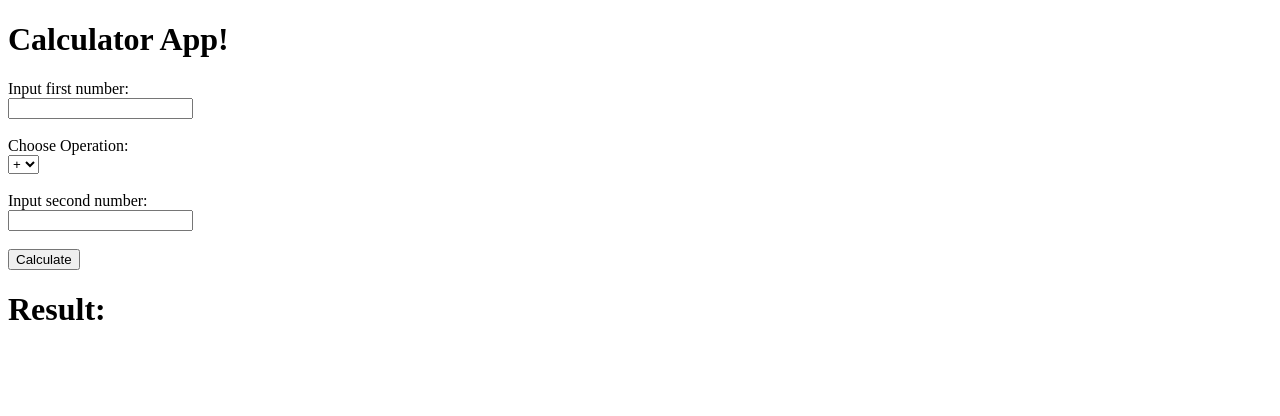
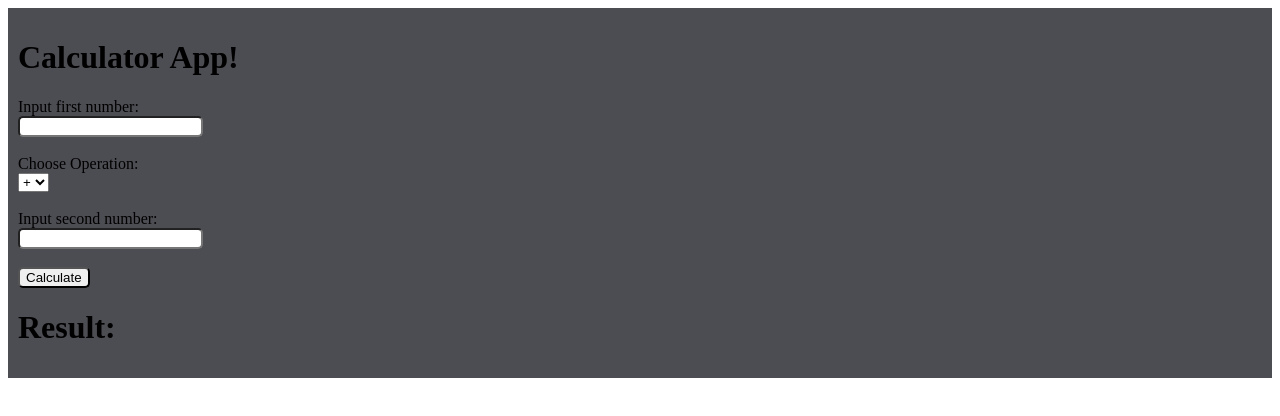
Before and after one commit to senaitesfazgi/react-redux-calculator, a React (Create React App) app: page / in a window 1280 px wide. Shown: the top 416 px of the page. Built offline with nearby package versions, Linux system fonts and the light colour scheme.

Commit message:
added some Css

```diff
--- /dev/null
+++ b/src/App.css
@@ -0,0 +1,8 @@
+
+form{
+    background-color: rgb(76, 76, 83);
+    padding: 10px;
+}
+form input{
+    border-radius: 5px;
+}
--- a/src/App.js
+++ b/src/App.js
@@ -1,4 +1,5 @@
 import React from 'react';
+import './App.css';
 
 class App extends React.Component{
     constructor(props){
@@ -11,6 +12,7 @@ class App extends React.Component{
       };
     }
     calculate=(event) => {
+
       if (this.state.operation == "Addition")
       {
         event.preventDefault();
```
